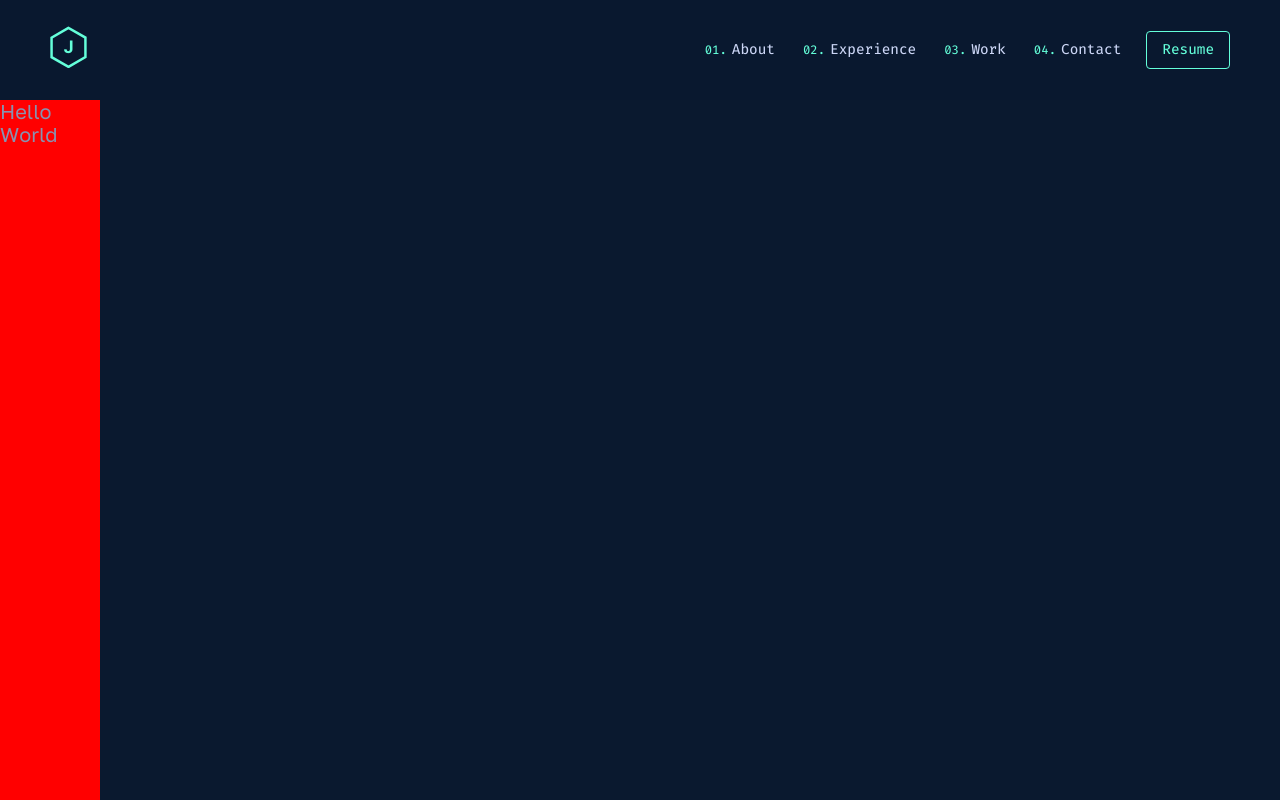
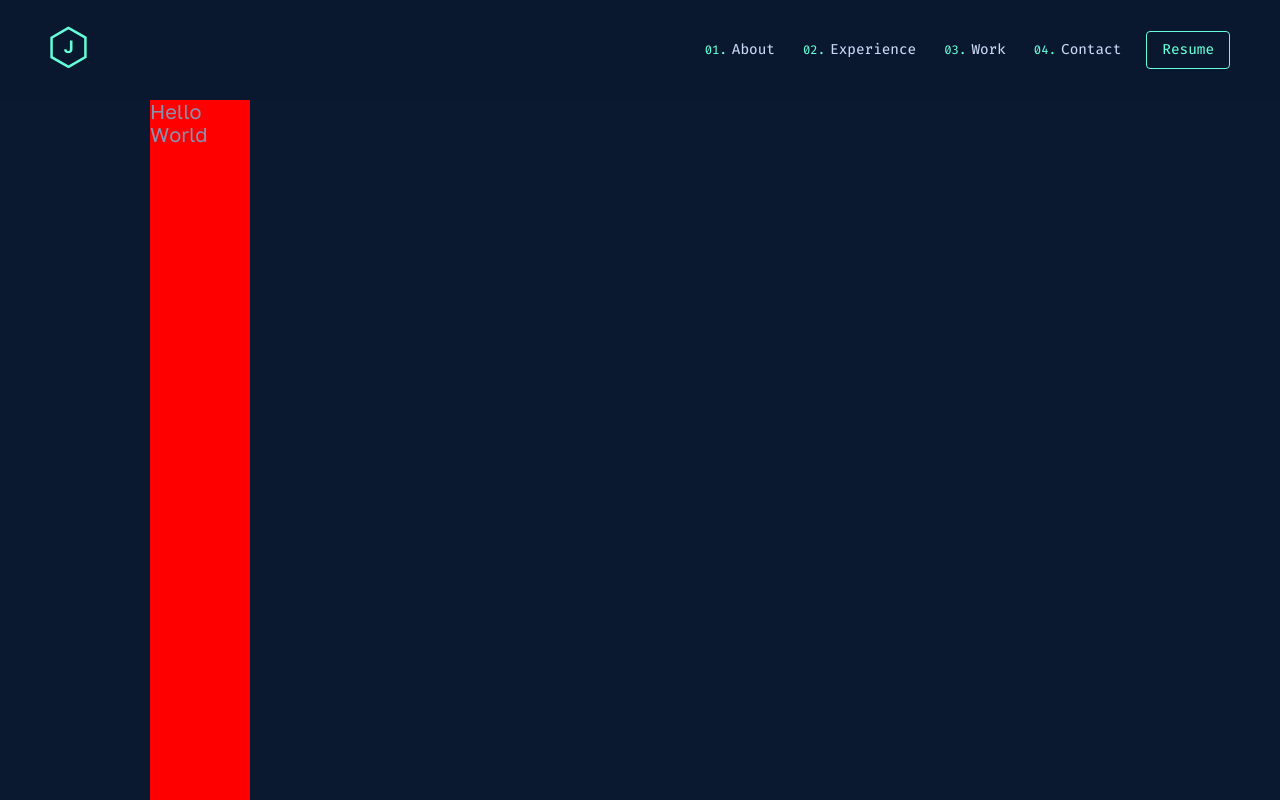
Before and after one commit to JosephBerm/Portfolio, a React (Create React App) app: page / in a window 1280 px wide. Built offline with nearby package versions, Linux system fonts and the light colour scheme.

Commit message:
Linking navlinks with the sections created.
Replaced all the anchor elements in the nav with buttons. Smooth scrolling to the section happens.

```diff
--- a/src/App.jsx
+++ b/src/App.jsx
@@ -5,12 +5,25 @@ import "../src/css/App.css";
 
 function App() {
 	const [isLoading, setIsLoading] = useState(true);
+	const [sectionRefs, setSectionRefs] = useState(null);
 	const appRef = useRef(null);
+	const aboutRef = useRef(null);
+	const jobsRef = useRef(null);
+	const projectsRef = useRef(null);
+	const contactRef = useRef(null);
 
 	useEffect(() => {
 		setTimeout(() => {
 			setIsLoading(false);
 		}, 3100);
+
+		const sections = {
+			about: aboutRef,
+			jobs: jobsRef,
+			projects: projectsRef,
+			contact: contactRef,
+		};
+		setSectionRefs(sections);
 	}, [isLoading]);
 
 	if (isLoading) {
@@ -22,9 +35,26 @@ function App() {
 	}
 	return (
 		<div className='App' ref={appRef}>
-			{appRef && <Navbar scrolledRef={appRef} />}
+			{appRef && sectionRefs && (
+				<Navbar scrolledRef={appRef} sections={sectionRefs} />
+			)}
 			<div id='content'>
-				<div className='large-box'>Hello World</div>
+				<section className='hero_section'>
+					<div className='large-box'>Hello World</div>
+				</section>
+				<section ref={aboutRef} id='about' className='about_section'>
+					<div className='large-box'>About</div>
+					<p>This is just a test!!</p>
+				</section>
+				<section ref={jobsRef} id='jobs' className='jobs_section'>
+					<div className='large-box'>Jobs</div>
+				</section>
+				<section ref={projectsRef} id='projects' className='projects_section'>
+					<div className='large-box'>Projects</div>
+				</section>
+				<section ref={contactRef} id='contact' className='contact_section'>
+					<div className='large-box'>Contact</div>
+				</section>
 			</div>
 		</div>
 	);
--- a/src/components/Navbar.jsx
+++ b/src/components/Navbar.jsx
@@ -2,7 +2,7 @@ import React, { useState, useEffect } from "react";
 import classNames from "classnames";
 import Logo from "../assets/Logo";
 
-function Navbar({ scrolledRef }) {
+function Navbar({ scrolledRef, sections }) {
 	const [navClass, setNavClass] = useState("navbar");
 	const [currentScrollPos, setCurrentScrollPos] = useState(0);
 	const [navStyleClassName, setNavStyleClassName] = useState("nav_StyledLinks");
@@ -56,6 +56,14 @@ function Navbar({ scrolledRef }) {
 		scrolledRef.current.classList.toggle("blur");
 	};
 
+	const handleLinkClick = (e, location) => {
+		e.preventDefault();
+		sections[location].current.scrollIntoView({
+			behavior: "smooth",
+			block: "start",
+		});
+	};
+
 	return (
 		<nav className={navClass}>
 			<div className='logo'>
@@ -70,7 +78,11 @@ function Navbar({ scrolledRef }) {
 				<ol>
 					{routes.map((route, index) => (
 						<li key={index} style={{ "--index": index + 1 }}>
-							<a href={`/#${route.location}`}>{route.name}</a>
+							<button
+								className='clickable'
+								onClick={(e) => handleLinkClick(e, route.location)}>
+								{route.name}
+							</button>
 						</li>
 					))}
 				</ol>
--- a/src/css/App.css
+++ b/src/css/App.css
@@ -42,7 +42,18 @@ body {
 	font-family: var(--font-sans);
 }
 
-/* Style the scrollbar for a specific element */
+a {
+	display: inline-block;
+	text-decoration: none;
+	text-decoration-skip-ink: auto;
+	color: inherit;
+	position: relative;
+}
+
+svg {
+	user-select: none;
+}
+
 .App::-webkit-scrollbar {
 	width: 12px;
 }
@@ -76,18 +87,6 @@ body {
 
 .clickable {
 	cursor: pointer;
-}
-
-a {
-	display: inline-block;
-	text-decoration: none;
-	text-decoration-skip-ink: auto;
-	color: inherit;
-	position: relative;
-}
-
-svg {
-	user-select: none;
 }
 
 .fill-page {
@@ -150,9 +149,18 @@ svg {
 	border-top: 3px solid var(--green);
 }
 
+section {
+	padding: 0 150px;
+}
+.hero_section {
+	height: calc(100vh - 100px);
+}
+
+/*////////////////////////////////////////////////////////// TODO: 375px ~ App.vue////////////////////////////////////////////////////////// */
 @media screen and (min-width: 375px) {
 }
 
+/*////////////////////////////////////////////////////////// TODO: 768px ~ App.vue////////////////////////////////////////////////////////// */
 @media screen and (min-width: 768px) {
 	.App.blur #content > * {
 		filter: blur(0) brightness(1);
--- a/src/css/Navbar.css
+++ b/src/css/Navbar.css
@@ -75,7 +75,10 @@ nav .logo a:hover svg polygon {
 
 	transition: all 0.3s ease-out;
 }
-
+.nav_StyledLinks button {
+	background: none;
+	border: none;
+}
 .nav_StyledLinks.opened {
 	animation: slideInRight 0.15s ease-out forwards;
 }
@@ -104,7 +107,7 @@ nav .logo a:hover svg polygon {
 	animation: fadeInDown 0.7s ease forwards var(--delay);
 }
 
-.nav_StyledLinks ol li a::before {
+.nav_StyledLinks ol li button::before {
 	content: "0" counter(item) ".";
 	color: var(--green);
 	margin-right: 5px;
@@ -133,13 +136,13 @@ nav .logo a:hover svg polygon {
 	font-size: var(--fz-s);
 }
 
-.nav_StyledLinks ol li a {
+.nav_StyledLinks ol li button {
 	color: var(--lightest-slate);
 	transition: var(--transition);
 	padding: 10px;
 }
-.nav_StyledLinks ol li a:hover,
-.nav_StyledLinks ol li a:focus {
+.nav_StyledLinks ol li button:hover,
+.nav_StyledLinks ol li button:focus {
 	color: var(--green);
 	transition: var(--transition);
 }
@@ -185,7 +188,7 @@ nav .logo a:hover svg polygon {
 		margin: 0 0 0 8px;
 		font-size: var(--fz-s);
 	}
-	.nav_StyledLinks ol li a::before {
+	.nav_StyledLinks ol li button::before {
 		position: relative;
 		top: unset;
 		left: unset;
```
